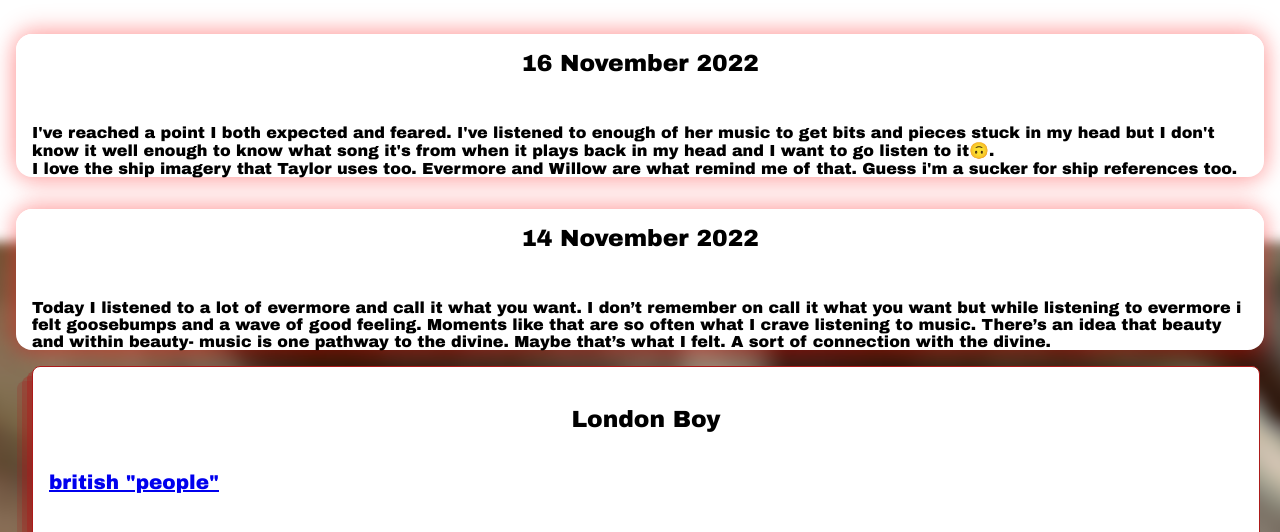
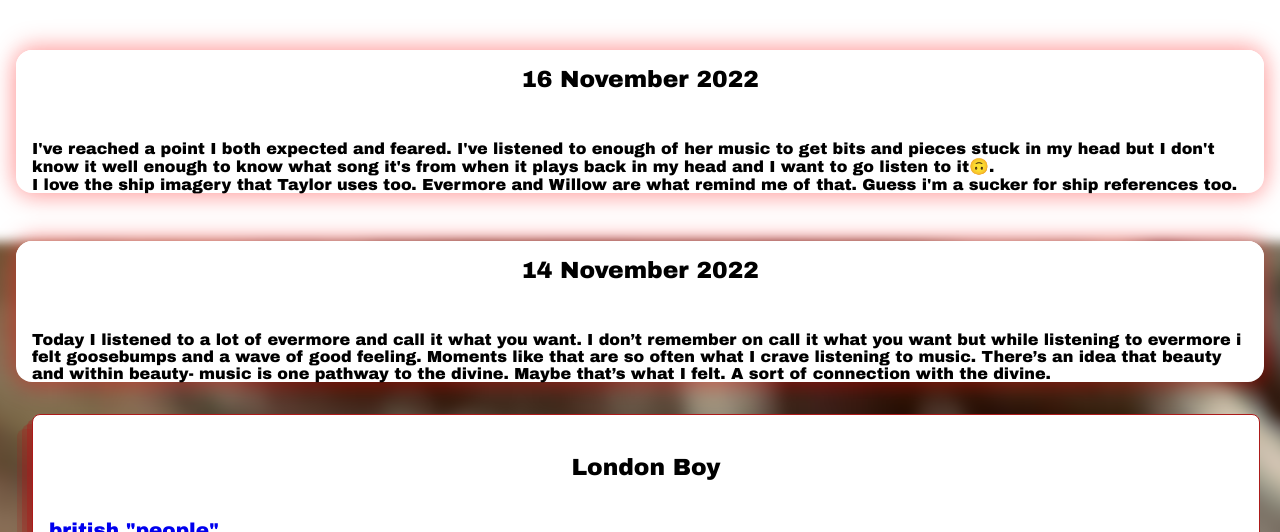
Before and after one commit to Benceroni/ONI, a plain HTML site: page t-swizzzie.html in a window 1280 px wide. Shown: the part 268-800 px from the top of the page. Drawn offline with Linux system fonts and the light colour scheme.

Commit message:
update css

```diff
--- a/styles/swift.css
+++ b/styles/swift.css
@@ -40,7 +40,8 @@ img {
 .island {
   background-color: white;
   border-radius: 1rem;
-  margin-top: 2rem;
+  margin-top: 3rem;
+  margin-bottom: 2rem;
   box-shadow: 0px 5px 25px #ff000044, 0px -5px 25px #ff000040;
 }
 
```
